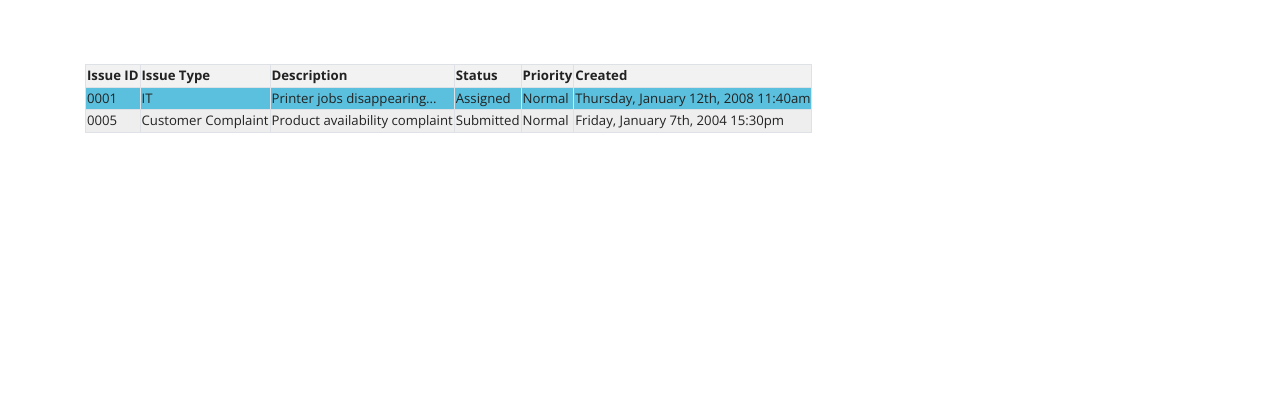
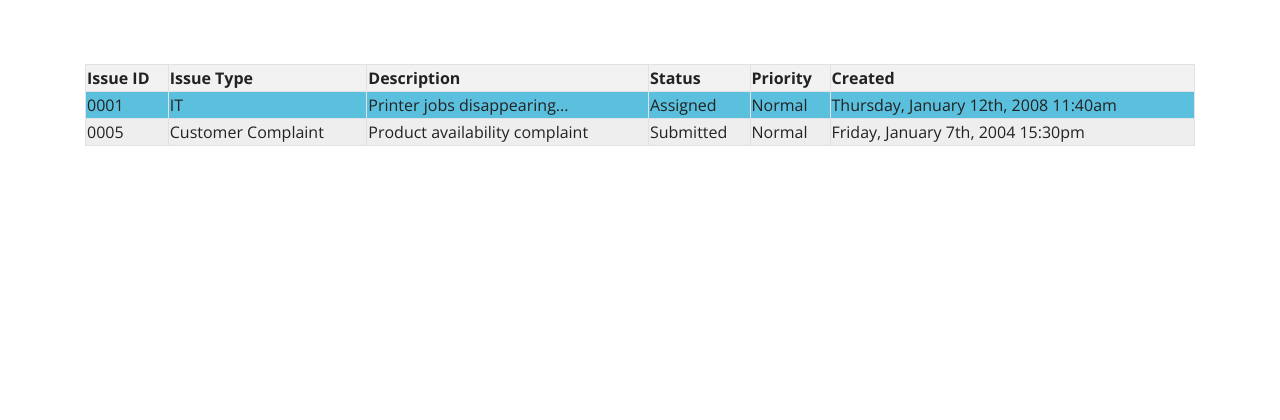
Before and after one commit to jrrlokken/issue-tracking-system, a Flask app: page / in a window 1280 px wide. Shown: the part 270-690 px from the top of the page. Run offline with Flask 2, Linux system fonts and the light colour scheme; some libraries are stand-ins or nearby versions.

Commit message:
Added styles for issue list table

```diff
--- a/static/app.css
+++ b/static/app.css
@@ -5,6 +5,11 @@
 .wrapper {
   min-height: 100vh;
   margin-bottom: -50px;
+}
+
+.issue-list {
+  width: 100%;
+  font-size: 1rem;
 }
 
 #footer {
```
